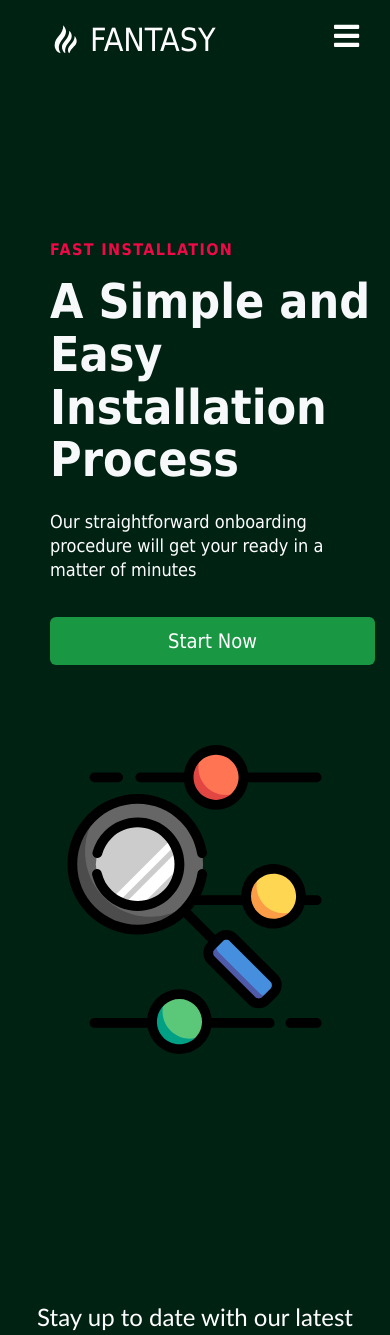
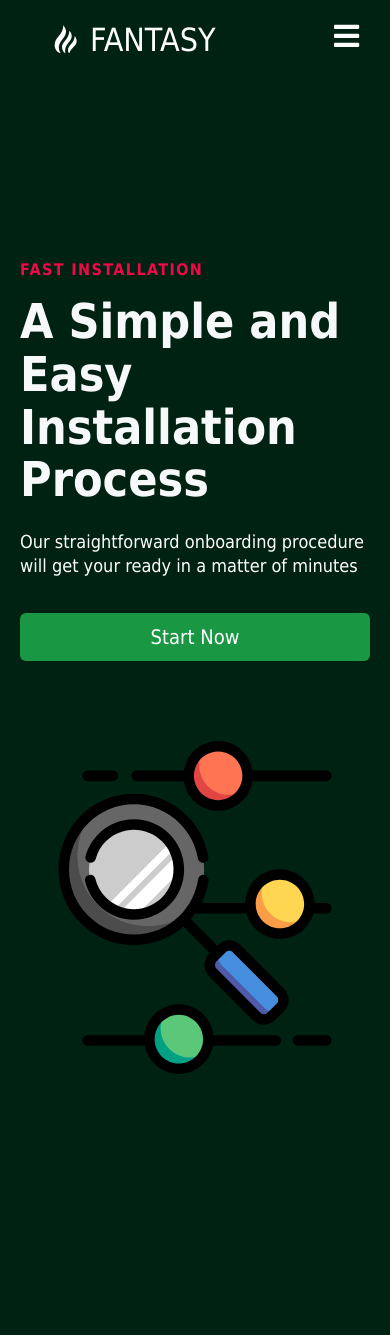
Before and after one commit to yazeed-eldigair/fantasy-frontend, a React (Create React App) app: page /sign-up in a window 390 px wide. Shown: the top 1335 px of the page. Built offline with nearby package versions, Linux system fonts and the light colour scheme.

Commit message:
fixing mobile responsiveness

```diff
--- a/src/components/HomSection/HomeSection.css
+++ b/src/components/HomSection/HomeSection.css
@@ -117,3 +117,31 @@ img {
     flex-basis: 100%;
   }
 }
+
+@media screen and (max-width: 633px) {
+  .container {
+    padding: 20px;
+  }
+
+  .row {
+    margin-left: 0;
+  }
+
+  .col {
+    padding: 0;
+  }
+
+  .home-section-text-wrapper {
+    margin-left: auto;
+    margin-right: auto;
+  }
+
+  .home-section-img-wrapper{
+    display: flex;
+    justify-content: center;
+  }
+
+  .home-section-img{
+    margin: 0;
+  }
+}
```
